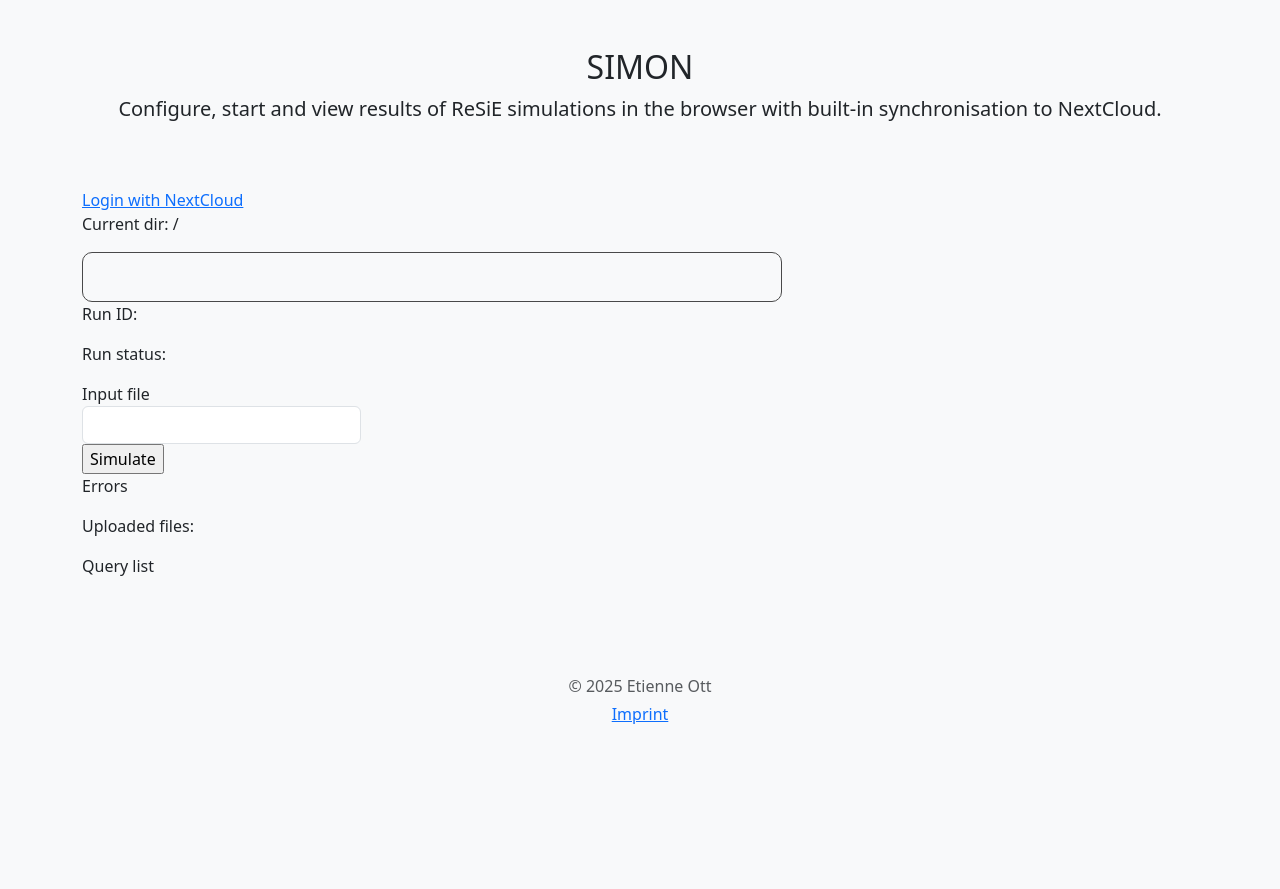
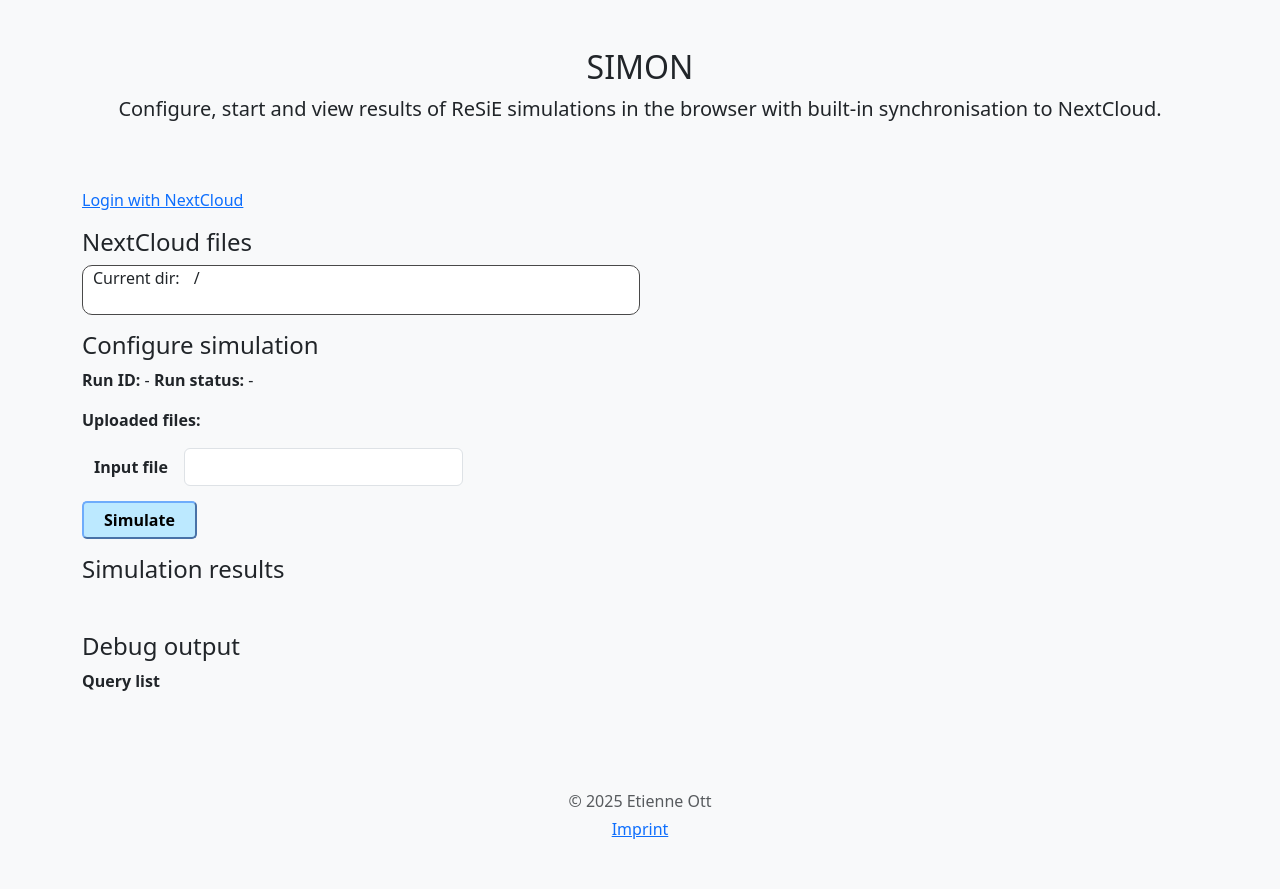
Before and after one commit to QuaSi-Software/simon, a Flask app: page / in a window 1280 px wide. Before the commit the page ends 724 px from the top, so only its background shows below. Run offline with Flask 3, Linux system fonts and the light colour scheme; lists and menus that the app fills with data are empty.

Commit message:
Make frontend a bit prettier and improve structuring of elements.

```diff
--- a/webapp/simon_webapp/static/main.js
+++ b/webapp/simon_webapp/static/main.js
@@ -159,8 +159,8 @@ async function upload_file(item) {
     add_to_query_list("upload_file_to_sim_run", response, {})
 
     if (response.status < 300) {
-        by_id("uploaded-files").innerText = by_id("uploaded-files").innerText +
-            item.dataset.filename + "\n"
+        by_id("uploaded-files").innerHTML = by_id("uploaded-files").innerHTML +
+            "<li>/" + format_nc_file_path(item.dataset.filename, "full", true) + "</li>"
         by_id("config-file-selection").innerHTML = by_id("config-file-selection").innerHTML +
             '<option value="' + format_nc_file_path(item.dataset.filename, "filename", false) + '" ' +
             'data-dirname="'  + format_nc_file_path(item.dataset.filename, "dir_path", false) + '">' +
--- a/webapp/simon_webapp/static/style.css
+++ b/webapp/simon_webapp/static/style.css
@@ -10,12 +10,21 @@
     visibility: hidden;
 }
 
+.bold {
+    font-weight: bold;
+}
+
 #nc-file-list {
     border: 1px solid #494949;
     border-radius: 10px;
-    width: 700px;
+    max-width: 50%;
     min-height: 50px;
     position: relative;
+    background: white;
+}
+
+#nc-file-list span {
+    margin-left: 10px;
 }
 
 #nc-file-list-blocker {
@@ -45,6 +54,40 @@
     cursor: cell;
 }
 
+#uploaded-files {
+    list-style: none;
+}
+
+#run-status {
+    margin-right: 20px;
+}
+
+label[for="config-file-selection"] {
+    display: inline;
+    margin: 0.375rem 0.75rem;
+    font-size: 1rem;
+    line-height: 1.5;
+}
+
+#config-file-selection {
+    display: inline;
+    cursor: pointer;
+}
+
+#submit-simulate {
+    display: block;
+    margin-top: 15px;
+    padding: 5px 20px;
+    border-radius: 5px;
+    border-color: #6eacfb;
+    background-color: #bce9ff;
+}
+
+#error-label {
+    color: red;
+    font-weight: bold;
+}
+
 #error-list {
     color: red;
     font-weight: bold;
--- a/webapp/simon_webapp/templates/index.html
+++ b/webapp/simon_webapp/templates/index.html
@@ -26,35 +26,51 @@
         <a href="{{ url_for('nextcloud_login') }}">Login with NextCloud</a>
       {% endif %}
 
-      <p>
+      <p class="element-group">
+        <h4>NextCloud files</h4>
+
+        <div id="nc-file-list">
+          <div id="nc-file-list-blocker" class="hidden"></div>
+
           <span>Current dir: </span>
           <span id="nc-current-dir" data-dirname="">/</span>
-      </p>
-      <div id="nc-file-list">
-        <div id="nc-file-list-blocker" class="hidden"></div>
+
           <div id="nc-file-list-items"></div>
         </div>
+      </p>
 
-      <p>Run ID: <span id="run-id"></span></p>
-      <p>Run status: <span id="run-status"></span></p>
+      <h4>Configure simulation</h4>
+      <p class="element-group">
+        <span class="bold">Run ID:</span> <span id="run-id">-</span>
+        <span class="bold">Run status:</span> <span id="run-status">-</span>
+        <div>
+          <span class="bold">Uploaded files:</span>
+          <ul id="uploaded-files"></ul>
+        </div>
 
         <form id="parameters-form" action="" method="POST" enctype="multipart/form-data">
           <div class="form-group">
-          <label for="config-file-selection" class="w-25">Input file</label>
+            <label for="config-file-selection" class="bold">Input file</label>
             <select id="config-file-selection" name="config_file_selection" class="form-control w-25">
             </select>
-          <input id="submit-simulate" type="submit" value="Simulate">
+            <input id="submit-simulate" class="bold" type="submit" value="Simulate">
           </div>
         </form>
+      </p>
 
-      <p>Errors</p>
-      <div id="error-list"></div>
+      <h4>Simulation results</h4>
+      <p class="element-group">
+        <span id="error-label" class="hidden">Errors</span>
+        <ul id="error-list" class="hidden"></ul>
 
-      <p><div id="simulation-results"></div></p>
-      <p>Uploaded files: <span id="uploaded-files"></span></p>
+        <div id="simulation-results"></div>
+      </p>
 
-      <p>Query list</p>
+      <h4>Debug output</h4>
+      <p class="element-group">
+        <span class="bold">Query list</span>
         <div id="query-list"></div>
+      </p>
 
       <footer class="my-5 pt-5 text-muted text-center text-small">
         <p class="mb-1">&copy; 2025 Etienne Ott</p>
```
Lines whose indentation alone changed are shown as unchanged.
